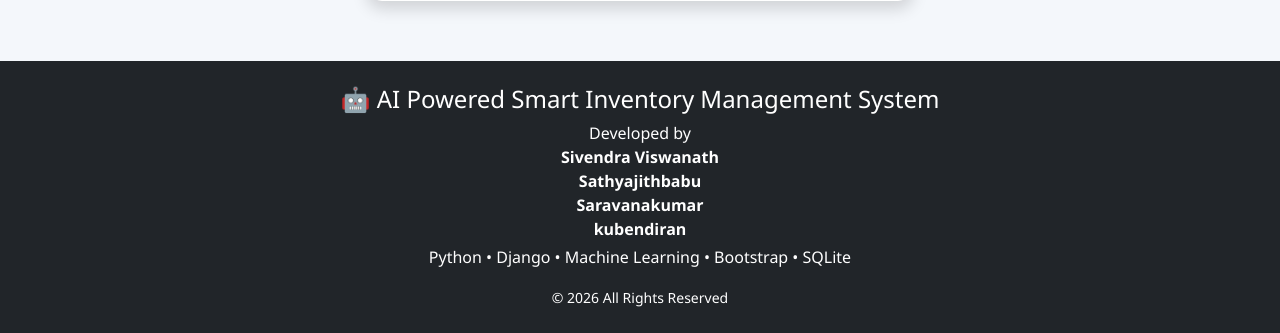
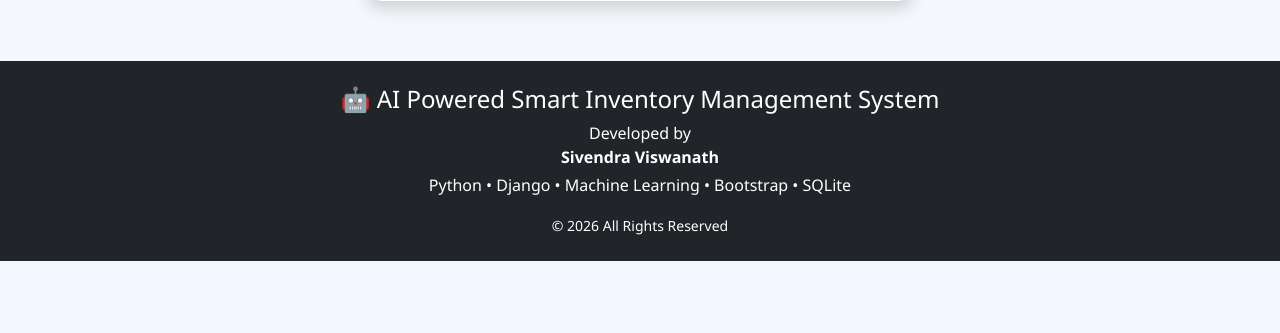
Before and after one commit to sivendrav123-lab/inventory-management, a Django app: page /add/ in a window 1280 px wide. Shown: the part 599-932 px from the top of the page. After the commit the page ends 860 px from the top, so only its background shows below. Run offline with Django 5.2, Linux system fonts and the light colour scheme.

Commit message:
Update base.html

```diff
--- a/inventory/templates/base.html
+++ b/inventory/templates/base.html
@@ -160,9 +160,7 @@ Developed by
 
 <strong>
 Sivendra Viswanath<br>
-Sathyajithbabu<br>
-Saravanakumar<br>
-kubendiran<br>
+
 </strong>
 
 </p>
```
